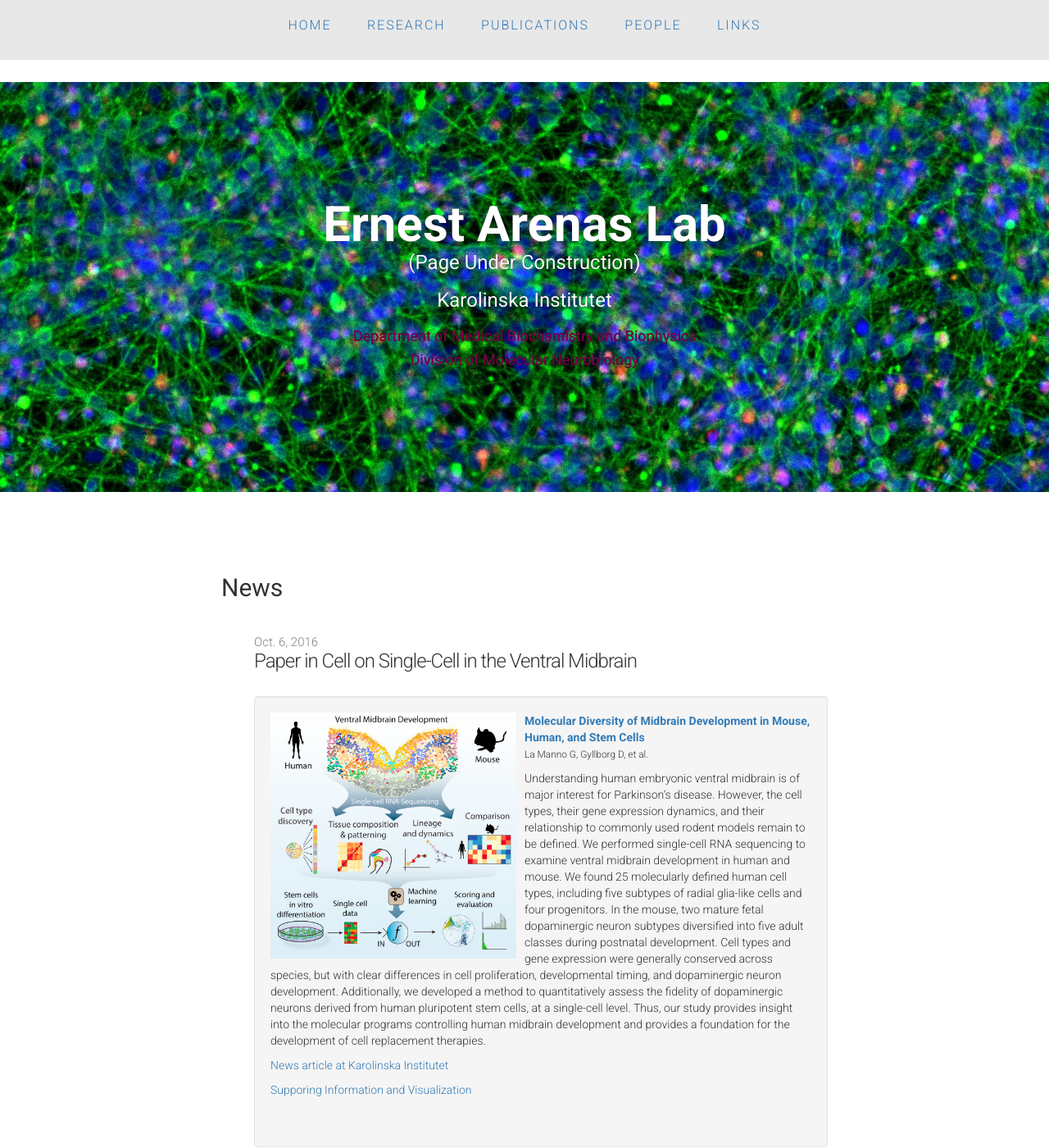
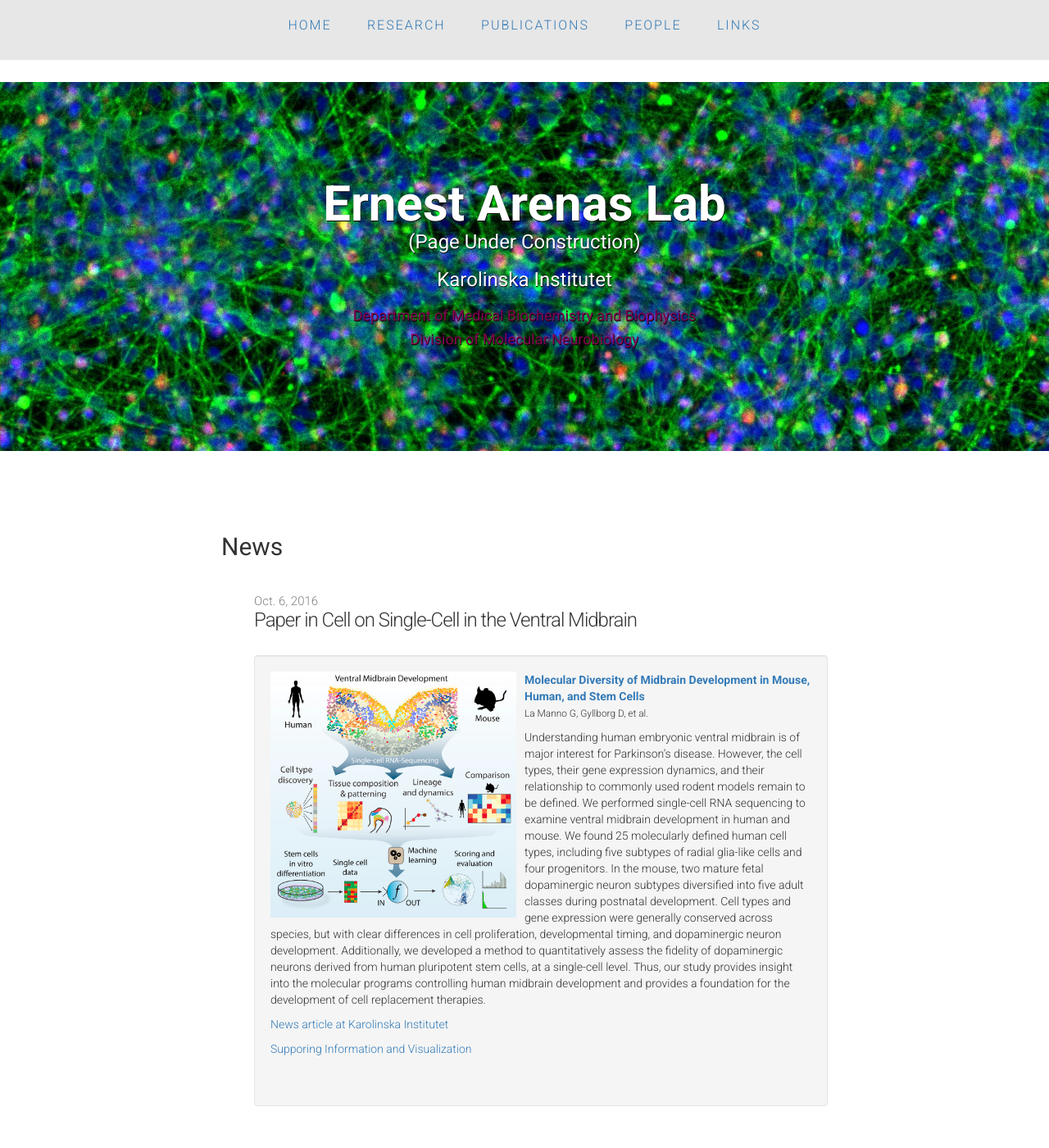
Before and after one commit to ArenasLab/arenaslab.github.io, a Jekyll site: the page index.html, which Jekyll copies as it is, in a window 1280 px wide and 1400 px high. Shown: the whole window at 82% size. Built offline with Jekyll 4.4.1, drawn with Linux system fonts in a browser that asks for light colours.

Commit message:
Update trial.css

```diff
--- a/css/trial.css
+++ b/css/trial.css
@@ -32,7 +32,7 @@ header p {
 */
 
 .navigation {
-  background-color: rgba(230, 230, 230, 0.9);
+  background-color: rgba(230, 230, 230, 0.95);
   height: auto;
   width: 100%;
   text-align: center;
@@ -64,8 +64,8 @@ header p {
   background-image: url("../img/NES.jpg");
   background-size: cover;
   color: #870052;
-  height: 500px;
-  text-shadow: 0.25px 0.25px 0.25px #000000;
+  height: 450px;
+  text-shadow: 0.5px 0.5px 0.5px #000000;
 }
 
 .jumbotron h2 {
```
